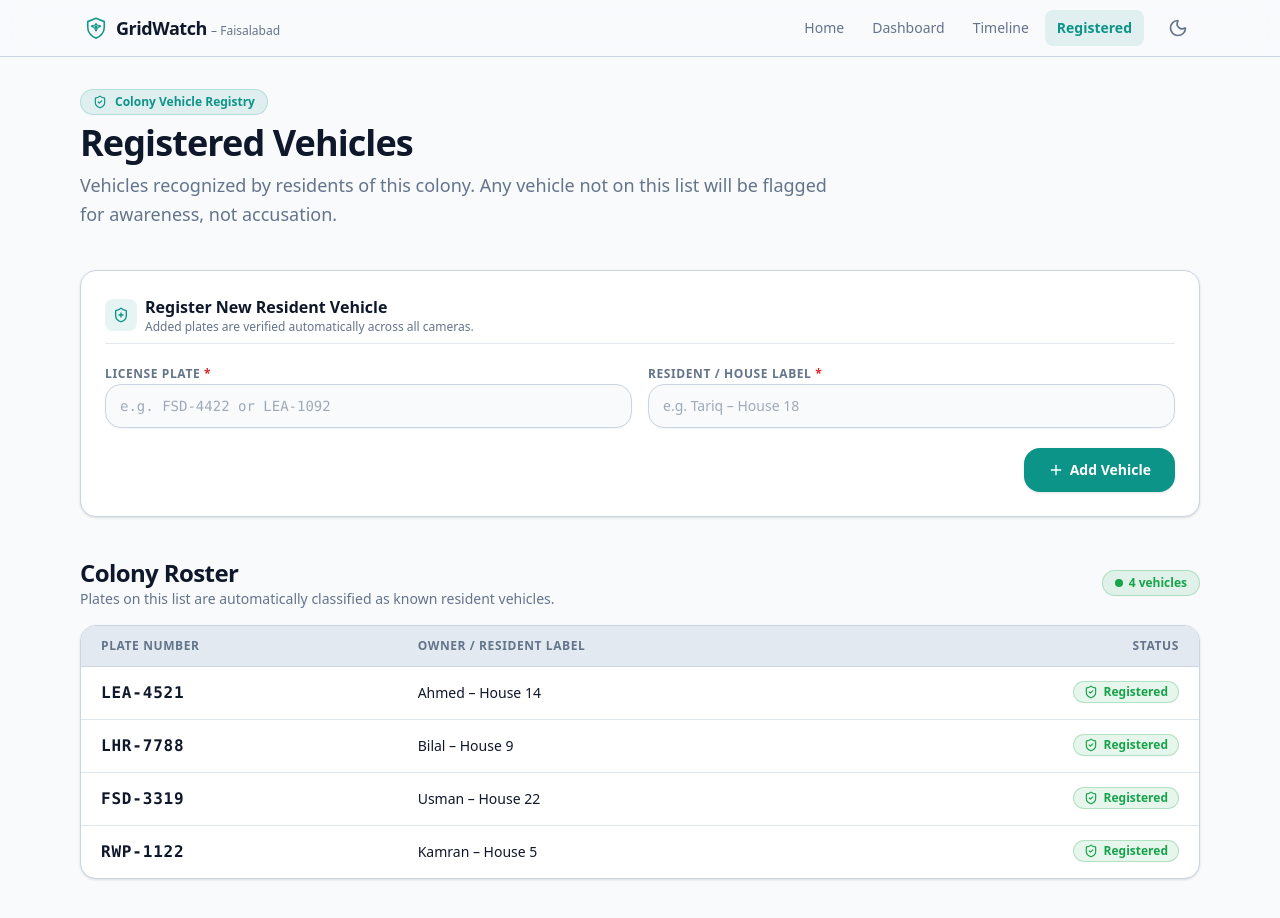
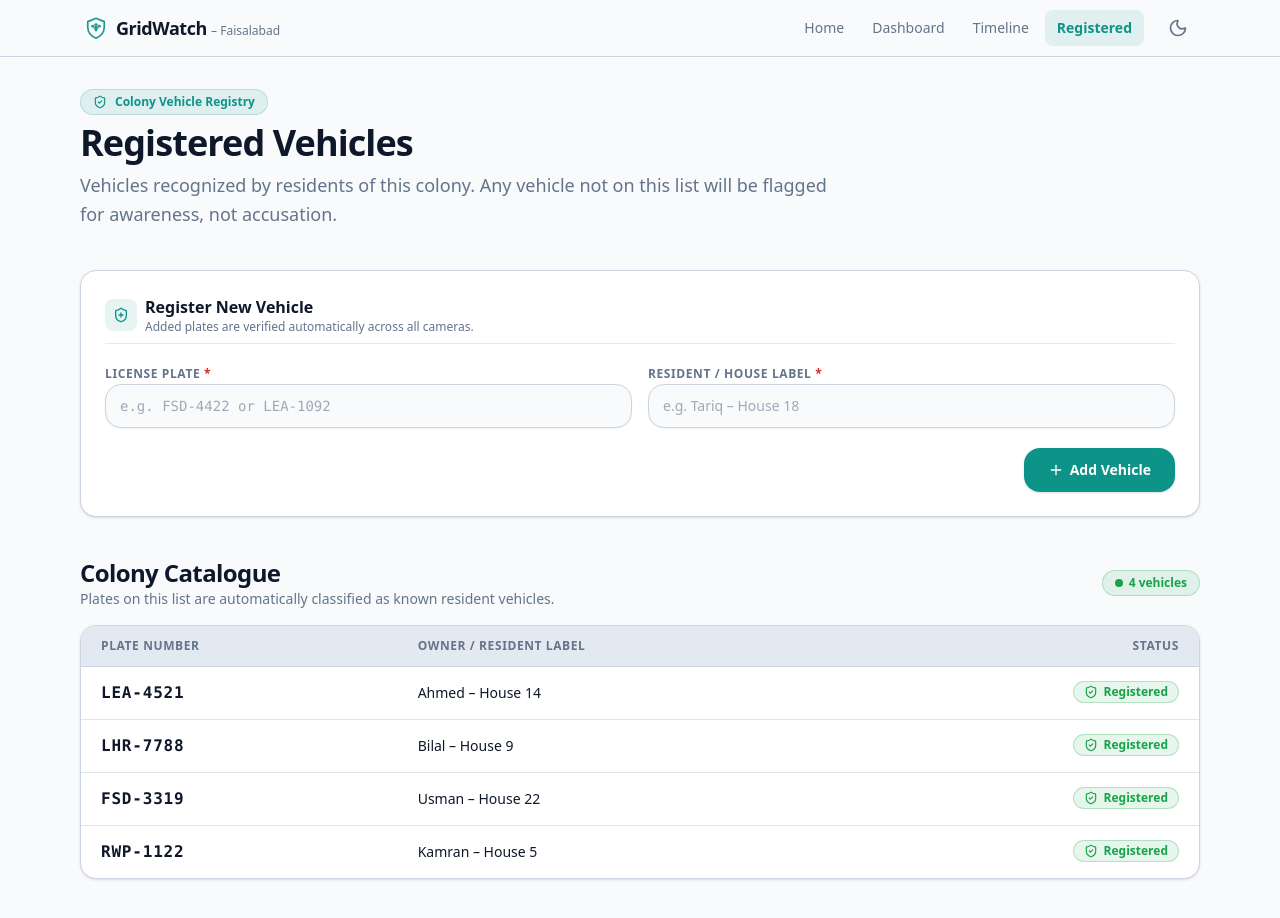
Before and after one commit to Muhammad-Hashim-16/mutajassis, a Next.js app in the folder frontend/: page /registered in a window 1280 px wide. Shown: the top 918 px of the page. Built offline with nearby package versions, Linux system fonts and the light colour scheme.

Commit message:
Update Registered page: rename Colony Roster to Colony Catalogue

```diff
--- a/frontend/app/registered/page.tsx
+++ b/frontend/app/registered/page.tsx
@@ -73,7 +73,7 @@ export default function RegisteredPage() {
           <div className="flex items-center justify-between gap-2">
             <div>
               <h2 className="text-xl font-bold tracking-tight text-foreground sm:text-2xl">
-                Colony Roster
+                Colony Catalogue
               </h2>
               <p className="text-xs sm:text-sm text-muted-foreground">
                 Plates on this list are automatically classified as known resident vehicles.
--- a/frontend/components/AddVehicleForm.tsx
+++ b/frontend/components/AddVehicleForm.tsx
@@ -77,7 +77,7 @@ export default function AddVehicleForm({
           <ShieldPlus className="h-4 w-4" />
         </div>
         <div>
-          <h2 className="text-base font-bold text-foreground">Register New Resident Vehicle</h2>
+          <h2 className="text-base font-bold text-foreground">Register New Vehicle</h2>
           <p className="text-xs text-muted-foreground">
             Added plates are verified automatically across all cameras.
           </p>
```
